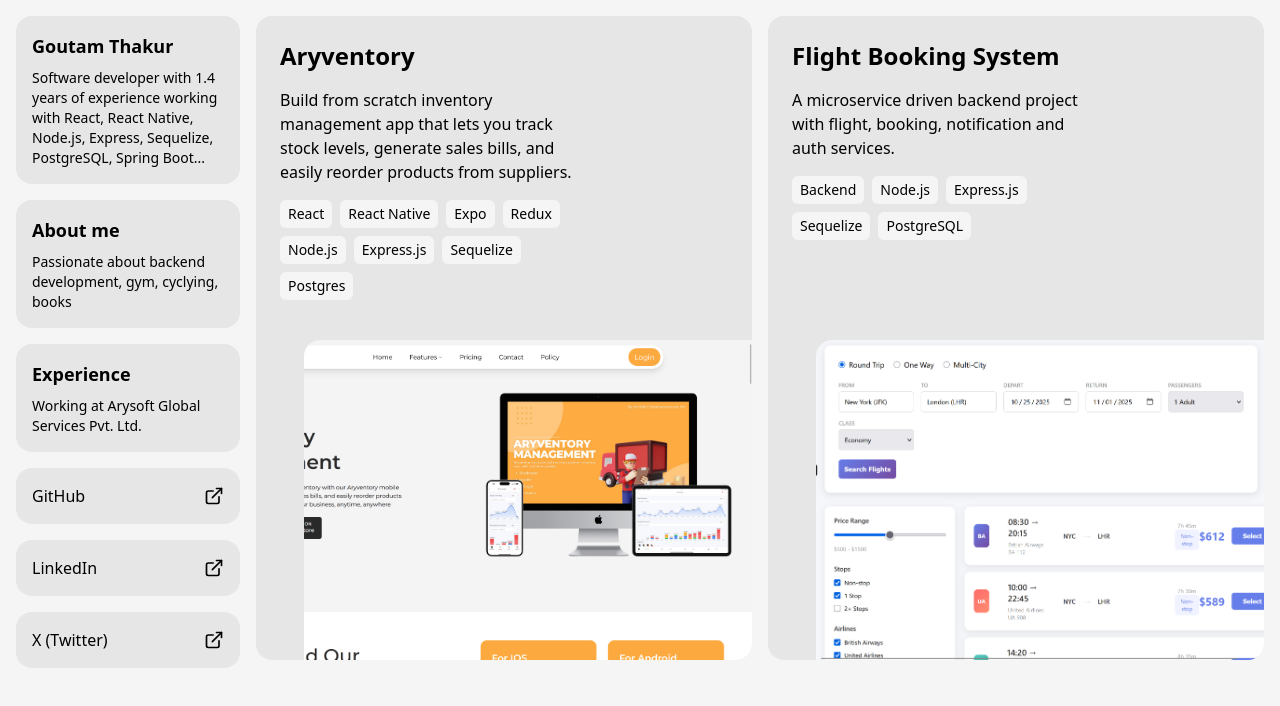
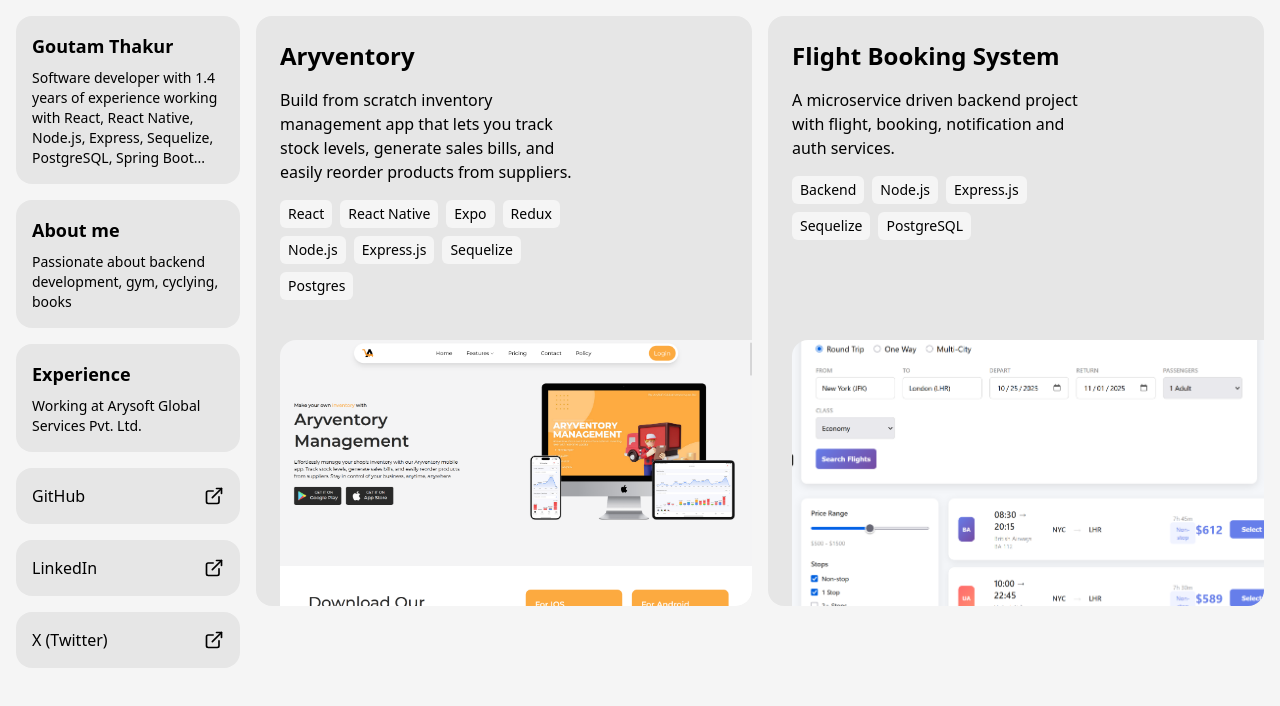
Before and after one commit to goutamthakur/goutamthakur.com, a React (Vite) app: page / in a window 1280 px wide. Shown: the top 706 px of the page. Built offline with nearby package versions, Linux system fonts and the light colour scheme.

Commit message:
fix: centered the image of project card

```diff
--- a/src/components/ProjectCard.tsx
+++ b/src/components/ProjectCard.tsx
@@ -27,13 +27,26 @@
           </div>
         </div>
 
-        <div className="m-6 -mb-6 -mr-6 w-full rounded-tl-2xl overflow-hidden flex-shrink-0">
-          <img
-            src={project.image}
-            alt={project.heading}
-            className="w-full h-64 md:h-80 object-cover object-bottom-right"
-          />
+        <div className="mt-6 -mr-6 -mb-6 w-[calc(100%+1.5rem)] rounded-tl-2xl overflow-hidden flex-shrink-0">
+          <div className="relative w-full aspect-video overflow-hidden">
+            <img
+              src={project.image}
+              alt={project.heading}
+              className="w-full h-full object-cover object-center"
+            />
+          </div>
         </div>
+
+        {/* Container which centers the image */}
+        {/* <div className="mt-6 -mr-6 -mb-6 w-[calc(100%+1.5rem)] rounded-tl-2xl overflow-hidden flex-shrink-0">
+          <div className="relative w-full aspect-video overflow-hidden flex items-center justify-center">
+            <img
+              src={project.image}
+              alt={project.heading}
+              className="w-full h-full object-contain"
+            />
+          </div>
+        </div> */}
       </div>
     </a>
   );
--- a/src/pages/Home.tsx
+++ b/src/pages/Home.tsx
@@ -17,14 +17,14 @@
       "Postgres",
     ],
     image: aryventoryWeb,
-    link: "https://aryventory.com"
+    link: "https://aryventory.com",
   },
   {
     heading: "Flight Booking System",
     desc: "A microservice driven backend project with flight, booking, notification and auth services.",
     tags: ["Backend", "Node.js", "Express.js", "Sequelize", "PostgreSQL"],
     image: flightBookingSystem,
-    link: "https://github.com/goutamthakur/flight-service"
+    link: "https://github.com/goutamthakur/flight-service",
   },
 ];
 
```
